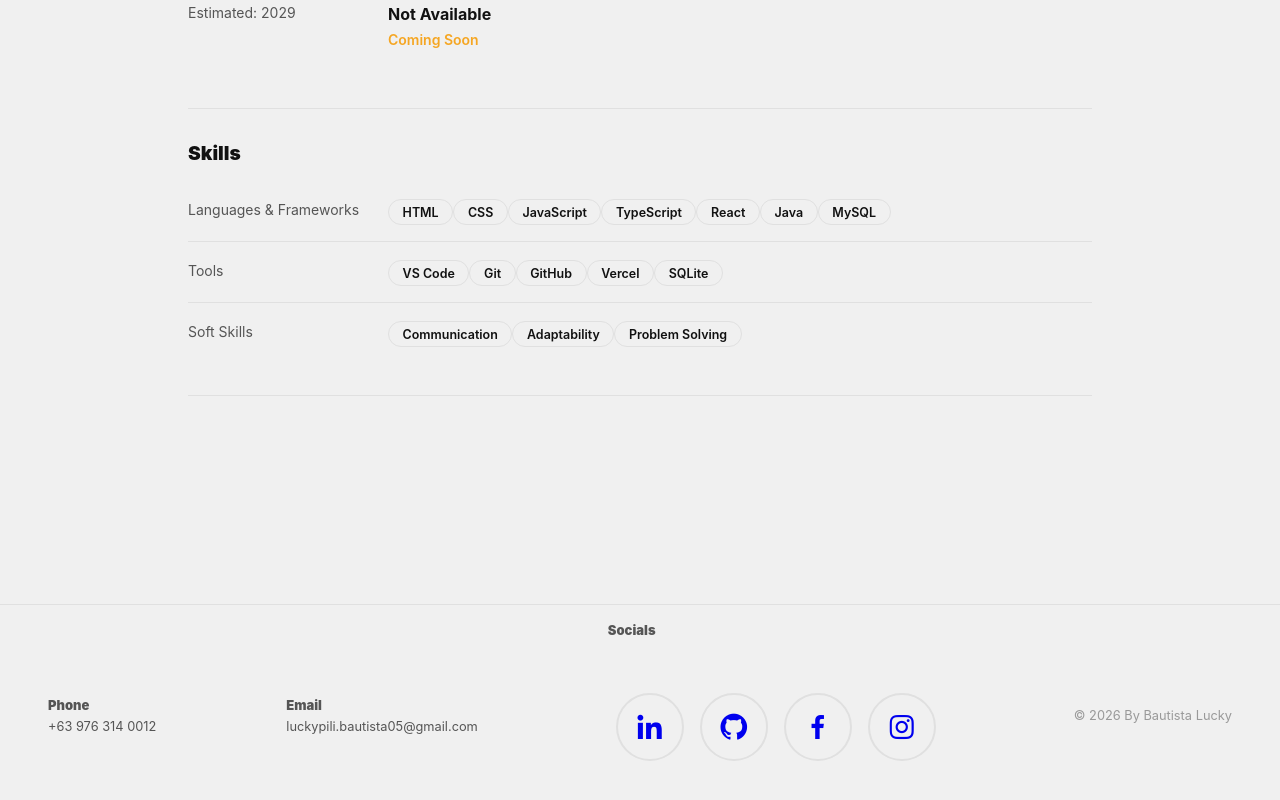
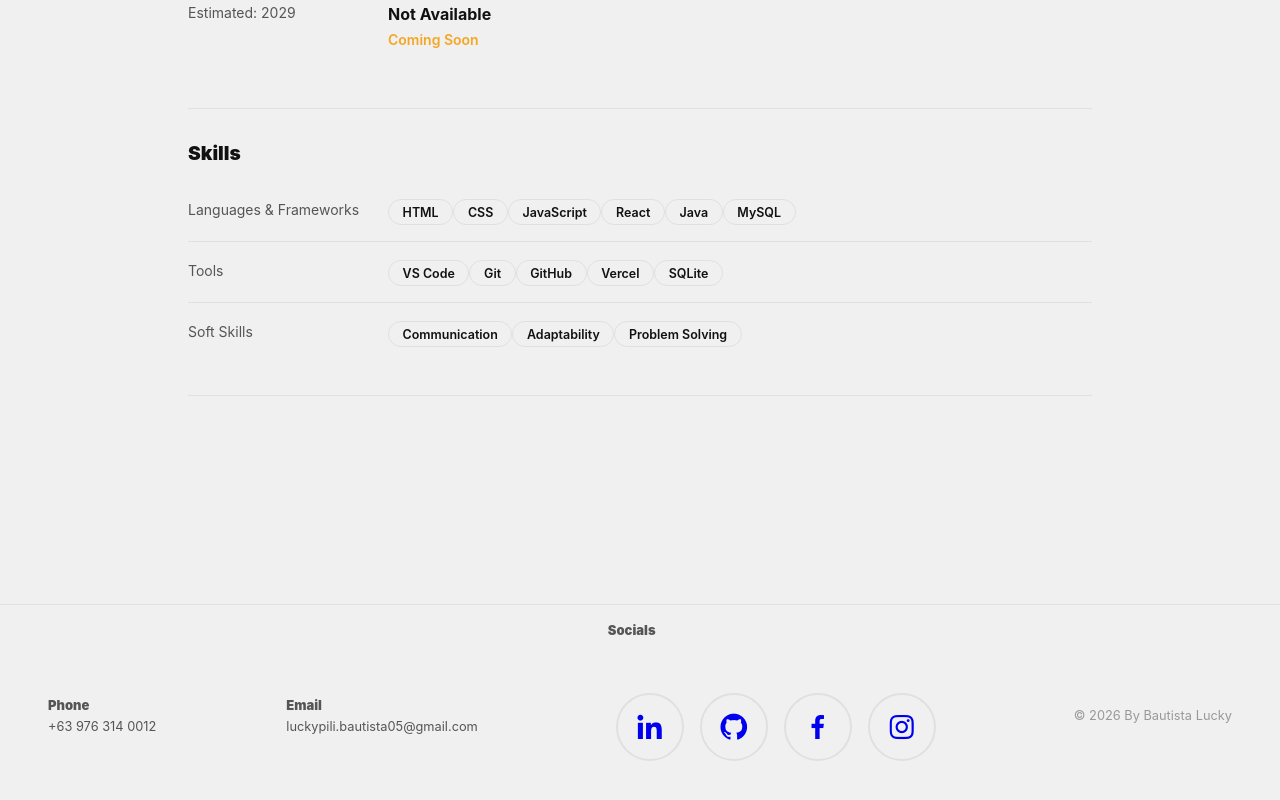
Before and after one commit to Astra67-ui/AstraUI, a React (Vite) app: page /resume in a window 1280 px wide. Shown: the part 776-1576 px from the top of the page. Built offline with nearby package versions, Linux system fonts and the light colour scheme.

Commit message:
Changes on skills

```diff
--- a/src/app/Resume.jsx
+++ b/src/app/Resume.jsx
@@ -50,7 +50,6 @@ function Resume() {
           <span className="skill-tag">HTML</span>
           <span className="skill-tag">CSS</span>
           <span className="skill-tag">JavaScript</span>
-          <span className="skill-tag">TypeScript</span>
           <span className="skill-tag">React</span>
           <span className="skill-tag">Java</span>
           <span className="skill-tag">MySQL</span>
```
